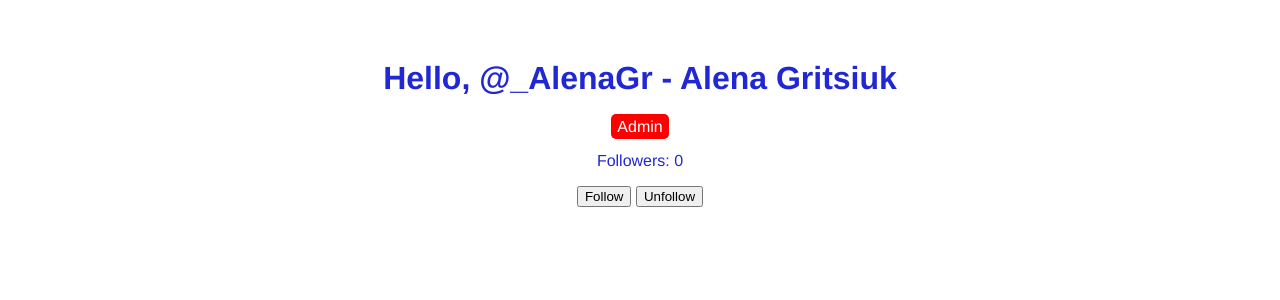
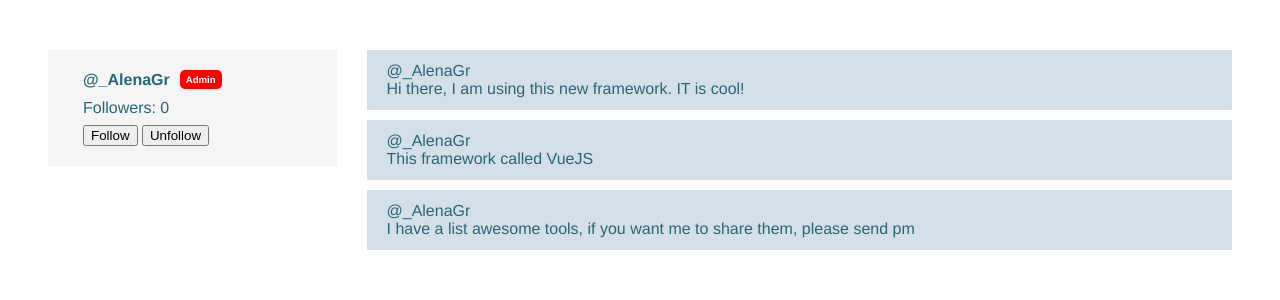
Before and after one commit to alena22292/vue-project, a Vue app: page / in a window 1280 px wide. Shown: the top 300 px of the page. Built offline with nearby package versions, Linux system fonts and the light colour scheme.

Commit message:
Style for secomd Component item with hovering

```diff
--- a/src/App.vue
+++ b/src/App.vue
@@ -1,5 +1,5 @@
 <template>
-  <div id="app">
+  <div class="app">
     <UserProfile />
   </div>
 </template>
@@ -15,12 +15,12 @@ export default {
 </script>
 
 <style>
-#app {
+.app {
   font-family: Avenir, Helvetica, Arial, sans-serif;
   -webkit-font-smoothing: antialiased;
   -moz-osx-font-smoothing: grayscale;
-  text-align: center;
-  color: #2127d2;
-  margin-top: 60px;
+  color: #276678;
+  margin-top: 20px;
+  padding: 30px 40px;
 }
 </style>
--- /dev/null
+++ b/src/components/PostItem.vue
@@ -0,0 +1,40 @@
+<template>
+    <div class="post-item">
+        <div class="post-item__user">@{{ username }}</div>
+        <div>{{ post.content }}</div>
+    </div>
+</template>
+
+<script>
+export default {
+  name: 'PostItem',
+  props: {
+      username: {
+          type: String,
+          required: true
+      },
+      post: {
+          type: Object,
+          required: true
+      }
+  }
+}
+</script>
+
+<style>
+.post-item {
+    text-align: left;
+    padding-left: 15px;
+    margin-bottom: 10px;
+    background: #d3e0ea;
+    padding: 12px 20px;
+    cursor: pointer;
+    transition: all 0.25s ease;
+}
+.post-item:hover {
+    transform: scale(1.02);
+}
+.post-item__user {
+    font-weight: 500;
+}
+</style>
--- a/src/components/UserProfile.vue
+++ b/src/components/UserProfile.vue
@@ -1,14 +1,27 @@
 <template>
-  <div class="user-profile">
-    <h1>Hello, @{{ user.username }} - {{ fullName }}</h1> <span class="user-profile__admin-badge" v-if="user.isAdmin">Admin</span>
-    <p>Followers: {{ followers }}</p>
-    <button @click="followUser">Follow</button> <button @click="unFollowUser">Unfollow</button>
+  <div class="user-profile__grid-box">
+      <div class="user-profile">
+          <div class="user-profile__wrapper">
+              <div class="user-profile__flex-box">
+                <span class="user-profile__user">@{{ user.username }}</span>
+                <span class="user-profile__admin-badge" v-if="user.isAdmin">Admin</span>
+              </div>
+              <span class="user-profile__block">Followers: {{ followers }}</span>
+              <button @click="followUser">Follow</button> <button @click="unFollowUser">Unfollow</button>
+          </div>
+      </div>
+      <div class="user-profile__post-wrapper">
+        <PostItem v-for="item in user.posts" :key="item.id" :username="user.username" :post="item"/>
+      </div>
   </div>
 </template>
 
 <script>
+import PostItem from './PostItem.vue';
+
 export default {
   name: 'UserProfile',
+  components: { PostItem },
   data() {
     return {
       followers: 0,
@@ -18,7 +31,12 @@ export default {
         name: 'Alena',
         surname: 'Gritsiuk',
         email: 'alena22292@mail.ru',
-        isAdmin: true
+        isAdmin: true,
+        posts: [
+            {id: 1, content: 'Hi there, I am using this new framework. IT is cool!'},
+            {id: 2, content: 'This framework called VueJS'},
+            {id: 3, content: 'I have a list awesome tools, if you want me to share them, please send pm'}
+        ]
       }
     }
   },
@@ -61,10 +79,37 @@ export default {
 </script>
 
 <style>
+    .user-profile__grid-box {
+        display: grid;
+        grid-template-columns: 1fr 3fr;
+        grid-gap: 30px;
+    }
   .user-profile__admin-badge {
+      font-size: 0.6em;
+      font-weight: 600;
       background: red;
       color: white;
       border-radius: 5px;
       padding: 4px 6px;
+      margin-left: 10px;
   }
+  .user-profile__flex-box {
+     display: flex;
+     align-items: center;
+     margin-bottom: 10px;
+  }
+
+  .user-profile__wrapper {
+    background: #f6f5f5;
+    padding: 20px 35px;;
+  }
+
+  .user-profile__block {
+      display: block;
+      margin-bottom: 8px;
+  }
+  .user-profile__user {
+      font-weight: 800;
+  }
+
 </style>
```
